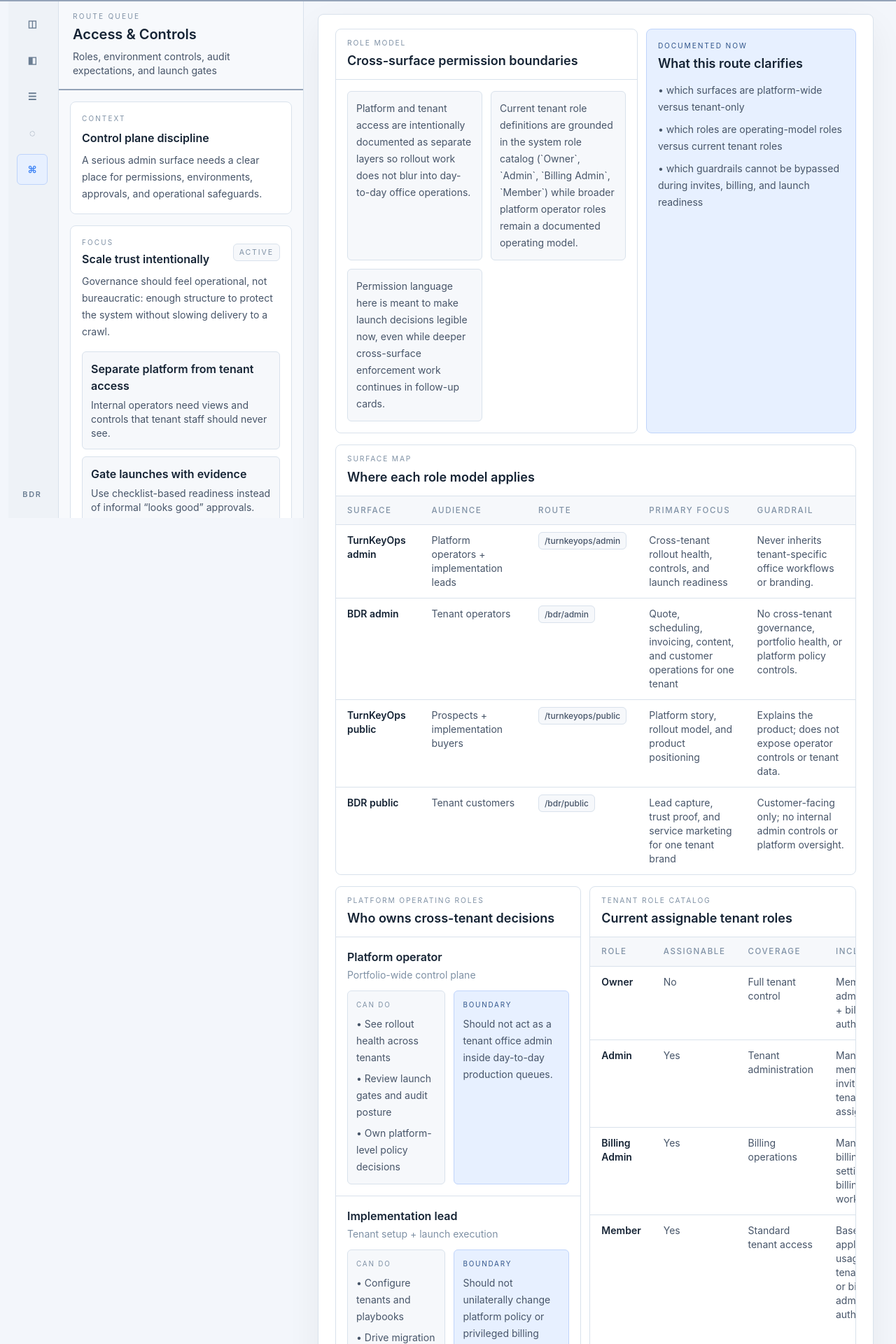
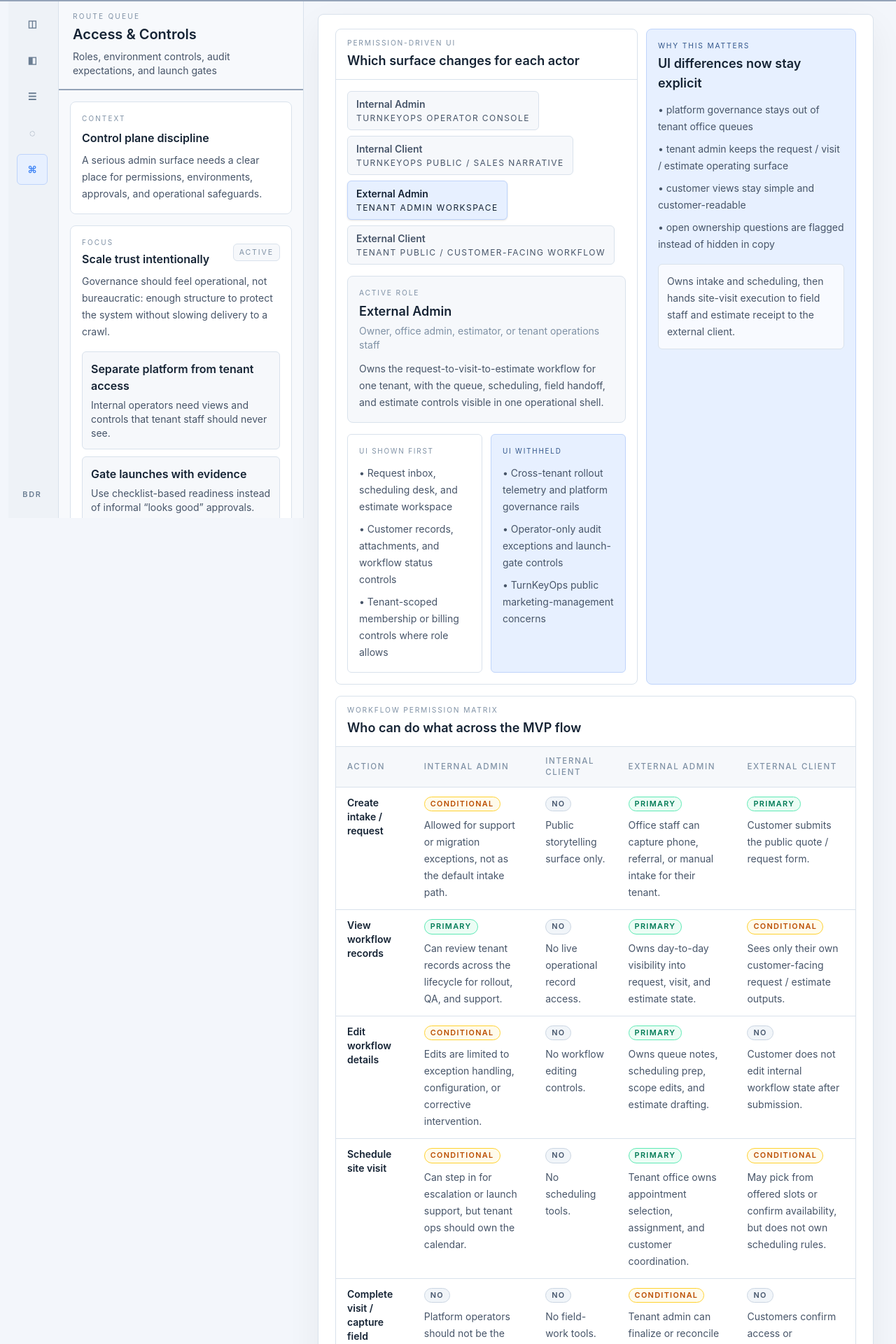
Before and after one commit to MedPACTech/TurnKeyOps, a SvelteKit app in the folder client/: page /turnkeyops/admin/access in a window 1280 px wide. Shown: the part 56-1976 px from the top of the page at 70% size. Built offline with nearby package versions, Linux system fonts and the light colour scheme.

Commit message:
SCRUM-28 add permission-driven access UI

```diff
--- a/client/src/routes/turnkeyops/admin/access/+page.svelte
+++ b/client/src/routes/turnkeyops/admin/access/+page.svelte
@@ -1,4 +1,195 @@
 <script lang="ts">
+	type ActorId = 'internal-admin' | 'internal-client' | 'external-admin' | 'external-client';
+	type PermissionState = 'primary' | 'conditional' | 'none';
+	type PermissionCell = {
+		state: PermissionState;
+		note: string;
+	};
+
+	const actorOrder: ActorId[] = ['internal-admin', 'internal-client', 'external-admin', 'external-client'];
+
+	const actorMeta: Record<
+		ActorId,
+		{
+			label: string;
+			surface: string;
+			audience: string;
+			summary: string;
+			primaryUi: string[];
+			hiddenUi: string[];
+			handoff: string;
+		}
+	> = {
+		'internal-admin': {
+			label: 'Internal Admin',
+			surface: 'TurnKeyOps operator console',
+			audience: 'Platform operators, implementation leads, support escalation',
+			summary:
+				'Sees cross-tenant health, launch gates, audit posture, and exception workflows without becoming the day-to-day tenant office queue owner.',
+			primaryUi: [
+				'Portfolio rollout board and launch gates',
+				'Audit summaries, billing exceptions, and policy controls',
+				'Read-only tenant workflow context for escalation and QA'
+			],
+			hiddenUi: [
+				'Tenant production inbox as the default home surface',
+				'Field-execution-only controls',
+				'Customer-facing public quote and estimate receipt views'
+			],
+			handoff: 'Reviews intake and estimate exceptions, then hands execution back to the tenant admin lane.'
+		},
+		'internal-client': {
+			label: 'Internal Client',
+			surface: 'TurnKeyOps public / sales narrative',
+			audience: 'Prospects, buyers, partners, and internal storytelling',
+			summary:
+				'Explains the platform and rollout model, but never exposes live tenant work queues, operator controls, or privileged workflow actions.',
+			primaryUi: [
+				'Platform positioning and implementation narrative',
+				'Contact / demo pathways',
+				'High-level workflow explanation without operational data'
+			],
+			hiddenUi: [
+				'Admin queues, customer records, and schedule boards',
+				'Visit-completion and estimate-send controls',
+				'Identity, billing, or tenant-membership settings'
+			],
+			handoff: 'Hands interested buyers into implementation or sales follow-up rather than operational workflow ownership.'
+		},
+		'external-admin': {
+			label: 'External Admin',
+			surface: 'Tenant admin workspace',
+			audience: 'Owner, office admin, estimator, or tenant operations staff',
+			summary:
+				'Owns the request-to-visit-to-estimate workflow for one tenant, with the queue, scheduling, field handoff, and estimate controls visible in one operational shell.',
+			primaryUi: [
+				'Request inbox, scheduling desk, and estimate workspace',
+				'Customer records, attachments, and workflow status controls',
+				'Tenant-scoped membership or billing controls where role allows'
+			],
+			hiddenUi: [
+				'Cross-tenant rollout telemetry and platform governance rails',
+				'Operator-only audit exceptions and launch-gate controls',
+				'TurnKeyOps public marketing-management concerns'
+			],
+			handoff: 'Owns intake and scheduling, then hands site-visit execution to field staff and estimate receipt to the external client.'
+		},
+		'external-client': {
+			label: 'External Client',
+			surface: 'Tenant public / customer-facing workflow',
+			audience: 'Homeowners, customers, and request submitters',
+			summary:
+				'Can start a request and receive customer-facing outputs, but never sees internal queue logic, staff notes, policy controls, or privileged estimate editing.',
+			primaryUi: [
+				'Quote-request form and service information',
+				'Appointment / estimate receipt touchpoints',
+				'Customer-readable status or next-step messaging only'
+			],
+			hiddenUi: [
+				'Internal workflow phases, admin notes, and billing exceptions',
+				'Scheduling ownership controls and field-completion tools',
+				'Platform admin, tenant membership, and audit trails'
+			],
+			handoff: 'Creates demand and receives outputs; all operational ownership stays with the tenant admin workflow.'
+		}
+	};
+
+	const workflowActions: Array<{
+		action: string;
+		permissions: Record<ActorId, PermissionCell>;
+	}> = [
+		{
+			action: 'Create intake / request',
+			permissions: {
+				'internal-admin': { state: 'conditional', note: 'Allowed for support or migration exceptions, not as the default intake path.' },
+				'internal-client': { state: 'none', note: 'Public storytelling surface only.' },
+				'external-admin': { state: 'primary', note: 'Office staff can capture phone, referral, or manual intake for their tenant.' },
+				'external-client': { state: 'primary', note: 'Customer submits the public quote / request form.' }
+			}
+		},
+		{
+			action: 'View workflow records',
+			permissions: {
+				'internal-admin': { state: 'primary', note: 'Can review tenant records across the lifecycle for rollout, QA, and support.' },
+				'internal-client': { state: 'none', note: 'No live operational record access.' },
+				'external-admin': { state: 'primary', note: 'Owns day-to-day visibility into request, visit, and estimate state.' },
+				'external-client': { state: 'conditional', note: 'Sees only their own customer-facing request / estimate outputs.' }
+			}
+		},
+		{
+			action: 'Edit workflow details',
+			permissions: {
+				'internal-admin': { state: 'conditional', note: 'Edits are limited to exception handling, configuration, or corrective intervention.' },
+				'internal-client': { state: 'none', note: 'No workflow editing controls.' },
+				'external-admin': { state: 'primary', note: 'Owns queue notes, scheduling prep, scope edits, and estimate drafting.' },
+				'external-client': { state: 'none', note: 'Customer does not edit internal workflow state after submission.' }
+			}
+		},
+		{
+			action: 'Schedule site visit',
+			permissions: {
+				'internal-admin': { state: 'conditional', note: 'Can step in for escalation or launch support, but tenant ops should own the calendar.' },
+				'internal-client': { state: 'none', note: 'No scheduling tools.' },
+				'external-admin': { state: 'primary', note: 'Tenant office owns appointment selection, assignment, and customer coordination.' },
+				'external-client': { state: 'conditional', note: 'May pick from offered slots or confirm availability, but does not own scheduling rules.' }
+			}
+		},
+		{
+			action: 'Complete visit / capture field outcome',
+			permissions: {
+				'internal-admin': { state: 'none', note: 'Platform operators should not be the default field-completion actor.' },
+				'internal-client': { state: 'none', note: 'No field-work tools.' },
+				'external-admin': { state: 'conditional', note: 'Tenant admin can finalize or reconcile field results, but field staff owns first capture.' },
+				'external-client': { state: 'none', note: 'Customers confirm access or appointment completion, not internal visit data.' }
+			}
+		},
+		{
+			action: 'Send estimate',
+			permissions: {
+				'internal-admin': { state: 'conditional', note: 'Available only for support escalation or rollout intervention, not normal tenant selling motion.' },
+				'internal-client': { state: 'none', note: 'No commercial workflow controls.' },
+				'external-admin': { state: 'primary', note: 'Tenant office owns draft review, send, and follow-up.' },
+				'external-client': { state: 'none', note: 'Receives estimates rather than sending them.' }
+			}
+		},
+		{
+			action: 'Receive estimate',
+			permissions: {
+				'internal-admin': { state: 'conditional', note: 'Can review customer packet for QA or support, not as the customer recipient.' },
+				'internal-client': { state: 'none', note: 'No customer delivery role.' },
+				'external-admin': { state: 'conditional', note: 'Sees sent-state confirmation and follow-up tasks, not the final recipient experience.' },
+				'external-client': { state: 'primary', note: 'Customer receives and responds to the estimate packet.' }
+			}
+		}
+	];
+
+	const handoffRules = [
+		{
+			step: 'Intake',
+			owner: 'External Client or External Admin',
+			handoff: 'New requests enter the tenant admin queue. Internal Admin is read-only unless support or migration intervention is needed.',
+			uiShift: 'External Client sees a simple public form; External Admin sees queue ownership, missing-info flags, and next-action controls.'
+		},
+		{
+			step: 'Scheduling',
+			owner: 'External Admin',
+			handoff: 'Tenant office owns appointment selection and staff assignment, then hands an approved visit to field execution.',
+			uiShift: 'Scheduling controls, calendar ownership, and resource assignment live in the tenant admin shell, not in the public or platform surfaces.'
+		},
+		{
+			step: 'Visit completion',
+			owner: 'Field staff with External Admin review',
+			handoff: 'Field observations become the estimate seed. External Admin reconciles completeness before the estimate lane advances.',
+			uiShift: 'Field-completion tools stay out of platform governance views and customer-facing surfaces; tenant admin sees readiness and follow-up prompts.'
+		},
+		{
+			step: 'Estimate send',
+			owner: 'External Admin',
+			handoff: 'The tenant office sends the customer packet. External Client becomes the recipient, while Internal Admin remains exception-only.',
+			uiShift: 'Tenant admin keeps send controls and revision context; the customer sees only the receipt / response experience.'
+		}
+	];
+
 	const surfaceCoverage = [
 		{
 			surface: 'TurnKeyOps admin',
@@ -30,58 +221,6 @@
 		}
 	];
 
-	const platformRoles = [
-		{
-			role: 'Platform operator',
-			scope: 'Portfolio-wide control plane',
-			can: ['See rollout health across tenants', 'Review launch gates and audit posture', 'Own platform-level policy decisions'],
-			cannot: 'Should not act as a tenant office admin inside day-to-day production queues.'
-		},
-		{
-			role: 'Implementation lead',
-			scope: 'Tenant setup + launch execution',
-			can: ['Configure tenants and playbooks', 'Drive migration and readiness work', 'Escalate reusable gaps into product backlog'],
-			cannot: 'Should not unilaterally change platform policy or privileged billing controls.'
-		},
-		{
-			role: 'Support + finance',
-			scope: 'Operational exceptions and revenue controls',
-			can: ['Handle billing exceptions and support escalation', 'Review audit trail context for high-risk actions', 'Confirm training and launch coverage'],
-			cannot: 'Should not bypass invite verification, ledger history, or approval evidence.'
-		}
-	];
-
-	const tenantRoles = [
-		{
-			role: 'Owner',
-			assignable: 'No',
-			coverage: 'Full tenant control',
-			includes: 'Membership administration + billing authority',
-			constraints: 'Reserved for the tenant owner.'
-		},
-		{
-			role: 'Admin',
-			assignable: 'Yes',
-			coverage: 'Tenant administration',
-			includes: 'Manage membership, invites, and tenant role assignments',
-			constraints: 'Does not automatically become billing admin.'
-		},
-		{
-			role: 'Billing Admin',
-			assignable: 'Yes',
-			coverage: 'Billing operations',
-			includes: 'Manage billing settings and billing workflows',
-			constraints: 'No verified-contact edits or invite-rule bypass.'
-		},
-		{
-			role: 'Member',
-			assignable: 'Yes',
-			coverage: 'Standard tenant access',
-			includes: 'Base application usage without tenant-admin or billing-admin authority',
-			constraints: 'No membership or billing administration.'
-		}
-	];
-
 	const controlRules = [
 		{
 			title: 'Invite redemption stays exact-match',
@@ -108,44 +247,165 @@
 		'Privileged actions, audit posture, and rollback path are confirmed before launch approval.'
 	];
 
-	const modelNotes = [
-		'Platform and tenant access are intentionally documented as separate layers so rollout work does not blur into day-to-day office operations.',
-		'Current tenant role definitions are grounded in the system role catalog (`Owner`, `Admin`, `Billing Admin`, `Member`) while broader platform operator roles remain a documented operating model.',
-		'Permission language here is meant to make launch decisions legible now, even while deeper cross-surface enforcement work continues in follow-up cards.'
+	const openQuestions = [
+		'Scheduling ownership is tenant-admin primary; Internal Admin can intervene only as an exception path, not as the default operating lane.',
+		'Field-entry responsibility stays with tenant field staff plus tenant-admin reconciliation; the platform console should expose readiness, not replace field execution.',
+		'Customer-facing surfaces should show confirmations and estimate receipt states without leaking internal workflow phases, notes, or privileged policy controls.'
 	];
+
+	let selectedActor = $state<ActorId>('external-admin');
+
+	const selectedActorMeta = $derived(actorMeta[selectedActor]);
+
+	function badgeClass(state: PermissionState) {
+		switch (state) {
+			case 'primary':
+				return 'border-emerald-300 bg-emerald-50 text-emerald-700';
+			case 'conditional':
+				return 'border-amber-300 bg-amber-50 text-amber-700';
+			default:
+				return 'border-slate-300 bg-slate-100 text-slate-600';
+		}
+	}
+
+	function badgeLabel(state: PermissionState) {
+		switch (state) {
+			case 'primary':
+				return 'Primary';
+			case 'conditional':
+				return 'Conditional';
+			default:
+				return 'No';
+		}
+	}
 </script>
 
 <div class="space-y-4">
 	<div class="grid gap-3 xl:grid-cols-[1.18fr_0.82fr]">
 		<section class="rounded-lg border border-[var(--shell-border)] bg-white">
 			<div class="border-b border-[var(--shell-border)] px-4 py-3">
-				<p class="text-[0.64rem] uppercase tracking-[0.18em] text-[var(--muted)]">Role model</p>
-				<h3 class="mt-1 text-lg font-semibold text-[var(--text-strong)]">Cross-surface permission boundaries</h3>
+				<p class="text-[0.64rem] uppercase tracking-[0.18em] text-[var(--muted)]">Permission-driven UI</p>
+				<h3 class="mt-1 text-lg font-semibold text-[var(--text-strong)]">Which surface changes for each actor</h3>
 			</div>
-			<div class="grid gap-3 p-4 md:grid-cols-2">
-				{#each modelNotes as note}
-					<div class="rounded-md border border-[var(--shell-border)] bg-[var(--shell-panel)] px-3 py-3 text-sm leading-6 text-[var(--text-muted)]">
-						{note}
+			<div class="space-y-4 p-4">
+				<div class="flex flex-wrap gap-2">
+					{#each actorOrder as actorId}
+						<button
+							type="button"
+							onclick={() => (selectedActor = actorId)}
+							class={`rounded-md border px-3 py-2 text-left text-sm transition ${selectedActor === actorId ? 'border-[var(--accent-border)] bg-[var(--accent-soft)] text-[var(--text-strong)] shadow-sm' : 'border-[var(--shell-border)] bg-[var(--shell-panel)] text-[var(--text-muted)] hover:bg-white'}`}
+						>
+							<p class="font-semibold">{actorMeta[actorId].label}</p>
+							<p class="mt-0.5 text-xs uppercase tracking-[0.12em]">{actorMeta[actorId].surface}</p>
+						</button>
+					{/each}
+				</div>
+
+				<div class="rounded-lg border border-[var(--shell-border)] bg-[var(--shell-panel)] p-4">
+					<p class="text-[0.64rem] uppercase tracking-[0.18em] text-[var(--muted)]">Active role</p>
+					<h4 class="mt-1 text-lg font-semibold text-[var(--text-strong)]">{selectedActorMeta.label}</h4>
+					<p class="mt-1 text-sm text-[var(--muted)]">{selectedActorMeta.audience}</p>
+					<p class="mt-3 text-sm leading-6 text-[var(--text-muted)]">{selectedActorMeta.summary}</p>
+				</div>
+
+				<div class="grid gap-3 lg:grid-cols-[1fr_1fr]">
+					<div class="rounded-md border border-[var(--shell-border)] bg-white p-4">
+						<p class="text-[0.62rem] uppercase tracking-[0.18em] text-[var(--muted)]">UI shown first</p>
+						<ul class="mt-3 space-y-2 text-sm leading-6 text-[var(--text-muted)]">
+							{#each selectedActorMeta.primaryUi as item}
+								<li>• {item}</li>
+							{/each}
+						</ul>
 					</div>
-				{/each}
+					<div class="rounded-md border border-[var(--accent-border)] bg-[var(--accent-soft)] p-4">
+						<p class="text-[0.62rem] uppercase tracking-[0.18em] text-[var(--accent-text)]">UI withheld</p>
+						<ul class="mt-3 space-y-2 text-sm leading-6 text-[var(--text-muted)]">
+							{#each selectedActorMeta.hiddenUi as item}
+								<li>• {item}</li>
+							{/each}
+						</ul>
+					</div>
+				</div>
 			</div>
 		</section>
 
 		<section class="rounded-lg border border-[var(--accent-border)] bg-[var(--accent-soft)] p-4">
-			<p class="text-[0.64rem] uppercase tracking-[0.18em] text-[var(--accent-text)]">Documented now</p>
-			<h3 class="mt-1 text-lg font-semibold text-[var(--text-strong)]">What this route clarifies</h3>
+			<p class="text-[0.64rem] uppercase tracking-[0.18em] text-[var(--accent-text)]">Why this matters</p>
+			<h3 class="mt-1 text-lg font-semibold text-[var(--text-strong)]">UI differences now stay explicit</h3>
 			<ul class="mt-3 space-y-2 text-sm leading-6 text-[var(--text-muted)]">
-				<li>• which surfaces are platform-wide versus tenant-only</li>
-				<li>• which roles are operating-model roles versus current tenant roles</li>
-				<li>• which guardrails cannot be bypassed during invites, billing, and launch readiness</li>
+				<li>• platform governance stays out of tenant office queues</li>
+				<li>• tenant admin keeps the request / visit / estimate operating surface</li>
+				<li>• customer views stay simple and customer-readable</li>
+				<li>• open ownership questions are flagged instead of hidden in copy</li>
 			</ul>
+			<div class="mt-4 rounded-md border border-[var(--shell-border)] bg-white/70 px-3 py-3 text-sm leading-6 text-[var(--text-muted)]">
+				{selectedActorMeta.handoff}
+			</div>
 		</section>
 	</div>
 
 	<section class="overflow-hidden rounded-lg border border-[var(--shell-border)] bg-white">
 		<div class="border-b border-[var(--shell-border)] px-4 py-3">
+			<p class="text-[0.64rem] uppercase tracking-[0.18em] text-[var(--muted)]">Workflow permission matrix</p>
+			<h3 class="mt-1 text-lg font-semibold text-[var(--text-strong)]">Who can do what across the MVP flow</h3>
+		</div>
+		<div class="overflow-x-auto">
+			<table class="min-w-full text-left text-sm">
+				<thead class="bg-[var(--shell-panel)] text-[0.72rem] uppercase tracking-[0.14em] text-[var(--muted)]">
+					<tr>
+						<th class="px-4 py-3 font-medium">Action</th>
+						{#each actorOrder as actorId}
+							<th class="px-4 py-3 font-medium">{actorMeta[actorId].label}</th>
+						{/each}
+					</tr>
+				</thead>
+				<tbody>
+					{#each workflowActions as row}
+						<tr class="border-t border-[var(--shell-border)] align-top text-[var(--text-base)]">
+							<td class="px-4 py-3 font-semibold text-[var(--text-strong)]">{row.action}</td>
+							{#each actorOrder as actorId}
+								{@const permission = row.permissions[actorId]}
+								<td class="px-4 py-3 text-[var(--text-muted)]">
+									<span class={`inline-flex rounded-full border px-2 py-0.5 text-[0.68rem] font-semibold uppercase tracking-[0.12em] ${badgeClass(permission.state)}`}>
+										{badgeLabel(permission.state)}
+									</span>
+									<p class="mt-2 leading-6">{permission.note}</p>
+								</td>
+							{/each}
+						</tr>
+					{/each}
+				</tbody>
+			</table>
+		</div>
+	</section>
+
+	<section class="overflow-hidden rounded-lg border border-[var(--shell-border)] bg-white">
+		<div class="border-b border-[var(--shell-border)] px-4 py-3">
+			<p class="text-[0.64rem] uppercase tracking-[0.18em] text-[var(--muted)]">Ownership and handoffs</p>
+			<h3 class="mt-1 text-lg font-semibold text-[var(--text-strong)]">Where workflow control changes hands</h3>
+		</div>
+		<div class="grid gap-3 p-4 xl:grid-cols-2">
+			{#each handoffRules as item}
+				<div class="rounded-md border border-[var(--shell-border)] bg-[var(--shell-panel)] p-4">
+					<div class="flex flex-wrap items-start justify-between gap-3">
+						<div>
+							<p class="text-[0.62rem] uppercase tracking-[0.18em] text-[var(--muted)]">{item.step}</p>
+							<h4 class="mt-1 text-base font-semibold text-[var(--text-strong)]">{item.owner}</h4>
+						</div>
+					</div>
+					<p class="mt-3 text-sm leading-6 text-[var(--text-muted)]">{item.handoff}</p>
+					<div class="mt-3 rounded-md border border-[var(--accent-border)] bg-white px-3 py-3 text-sm leading-6 text-[var(--text-muted)]">
+						{item.uiShift}
+					</div>
+				</div>
+			{/each}
+		</div>
+	</section>
+
+	<section class="overflow-hidden rounded-lg border border-[var(--shell-border)] bg-white">
+		<div class="border-b border-[var(--shell-border)] px-4 py-3">
 			<p class="text-[0.64rem] uppercase tracking-[0.18em] text-[var(--muted)]">Surface map</p>
-			<h3 class="mt-1 text-lg font-semibold text-[var(--text-strong)]">Where each role model applies</h3>
+			<h3 class="mt-1 text-lg font-semibold text-[var(--text-strong)]">Where each permission model applies</h3>
 		</div>
 		<div class="overflow-x-auto">
 			<table class="min-w-full text-left text-sm">
@@ -173,72 +433,6 @@
 		</div>
 	</section>
 
-	<div class="grid gap-3 xl:grid-cols-[0.96fr_1.04fr]">
-		<section class="overflow-hidden rounded-lg border border-[var(--shell-border)] bg-white">
-			<div class="border-b border-[var(--shell-border)] px-4 py-3">
-				<p class="text-[0.64rem] uppercase tracking-[0.18em] text-[var(--muted)]">Platform operating roles</p>
-				<h3 class="mt-1 text-lg font-semibold text-[var(--text-strong)]">Who owns cross-tenant decisions</h3>
-			</div>
-			<div class="divide-y divide-[var(--shell-border)]">
-				{#each platformRoles as item}
-					<div class="px-4 py-4">
-						<div class="flex flex-wrap items-start justify-between gap-3">
-							<div>
-								<p class="text-base font-semibold text-[var(--text-strong)]">{item.role}</p>
-								<p class="mt-1 text-sm text-[var(--muted)]">{item.scope}</p>
-							</div>
-						</div>
-						<div class="mt-3 grid gap-3 lg:grid-cols-[0.92fr_1.08fr]">
-							<div class="rounded-md border border-[var(--shell-border)] bg-[var(--shell-panel)] px-3 py-3">
-								<p class="text-[0.62rem] uppercase tracking-[0.18em] text-[var(--muted)]">Can do</p>
-								<ul class="mt-2 space-y-1.5 text-sm leading-6 text-[var(--text-muted)]">
-									{#each item.can as grant}
-										<li>• {grant}</li>
-									{/each}
-								</ul>
-							</div>
-							<div class="rounded-md border border-[var(--accent-border)] bg-[var(--accent-soft)] px-3 py-3">
-								<p class="text-[0.62rem] uppercase tracking-[0.18em] text-[var(--accent-text)]">Boundary</p>
-								<p class="mt-2 text-sm leading-6 text-[var(--text-muted)]">{item.cannot}</p>
-							</div>
-						</div>
-					</div>
-				{/each}
-			</div>
-		</section>
-
-		<section class="overflow-hidden rounded-lg border border-[var(--shell-border)] bg-white">
-			<div class="border-b border-[var(--shell-border)] px-4 py-3">
-				<p class="text-[0.64rem] uppercase tracking-[0.18em] text-[var(--muted)]">Tenant role catalog</p>
-				<h3 class="mt-1 text-lg font-semibold text-[var(--text-strong)]">Current assignable tenant roles</h3>
-			</div>
-			<div class="overflow-x-auto">
-				<table class="min-w-full text-left text-sm">
-					<thead class="bg-[var(--shell-panel)] text-[0.72rem] uppercase tracking-[0.14em] text-[var(--muted)]">
-						<tr>
-							<th class="px-4 py-3 font-medium">Role</th>
-							<th class="px-4 py-3 font-medium">Assignable</th>
-							<th class="px-4 py-3 font-medium">Coverage</th>
-							<th class="px-4 py-3 font-medium">Includes</th>
-							<th class="px-4 py-3 font-medium">Constraint</th>
-						</tr>
-					</thead>
-					<tbody>
-						{#each tenantRoles as item}
-							<tr class="border-t border-[var(--shell-border)] align-top text-[var(--text-base)]">
-								<td class="px-4 py-3 font-semibold text-[var(--text-strong)]">{item.role}</td>
-								<td class="px-4 py-3 text-[var(--text-muted)]">{item.assignable}</td>
-								<td class="px-4 py-3 text-[var(--text-muted)]">{item.coverage}</td>
-								<td class="px-4 py-3 text-[var(--text-muted)]">{item.includes}</td>
-								<td class="px-4 py-3 text-[var(--text-muted)]">{item.constraints}</td>
-							</tr>
-						{/each}
-					</tbody>
-				</table>
-			</div>
-		</section>
-	</div>
-
 	<div class="grid gap-3 xl:grid-cols-[1fr_1fr]">
 		<section class="rounded-lg border border-[var(--shell-border)] bg-white p-4">
 			<p class="text-[0.64rem] uppercase tracking-[0.18em] text-[var(--muted)]">Control rules</p>
@@ -254,13 +448,21 @@
 		</section>
 
 		<section class="rounded-lg border border-[var(--shell-border)] bg-white p-4">
-			<p class="text-[0.64rem] uppercase tracking-[0.18em] text-[var(--muted)]">Launch gates</p>
-			<h3 class="mt-1 text-lg font-semibold text-[var(--text-strong)]">Evidence required before go-live</h3>
+			<p class="text-[0.64rem] uppercase tracking-[0.18em] text-[var(--muted)]">Launch gates + open questions</p>
+			<h3 class="mt-1 text-lg font-semibold text-[var(--text-strong)]">What still must stay explicit</h3>
 			<ul class="mt-4 space-y-2.5">
 				{#each launchGates as gate}
 					<li class="rounded-md border border-[var(--shell-border)] bg-[var(--shell-panel)] px-3 py-3 text-sm leading-6 text-[var(--text-muted)]">{gate}</li>
 				{/each}
 			</ul>
+			<div class="mt-4 rounded-md border border-[var(--accent-border)] bg-[var(--accent-soft)] p-4">
+				<p class="text-[0.62rem] uppercase tracking-[0.18em] text-[var(--accent-text)]">Explicitly flagged now</p>
+				<ul class="mt-3 space-y-2 text-sm leading-6 text-[var(--text-muted)]">
+					{#each openQuestions as item}
+						<li>• {item}</li>
+					{/each}
+				</ul>
+			</div>
 		</section>
 	</div>
 </div>
```
